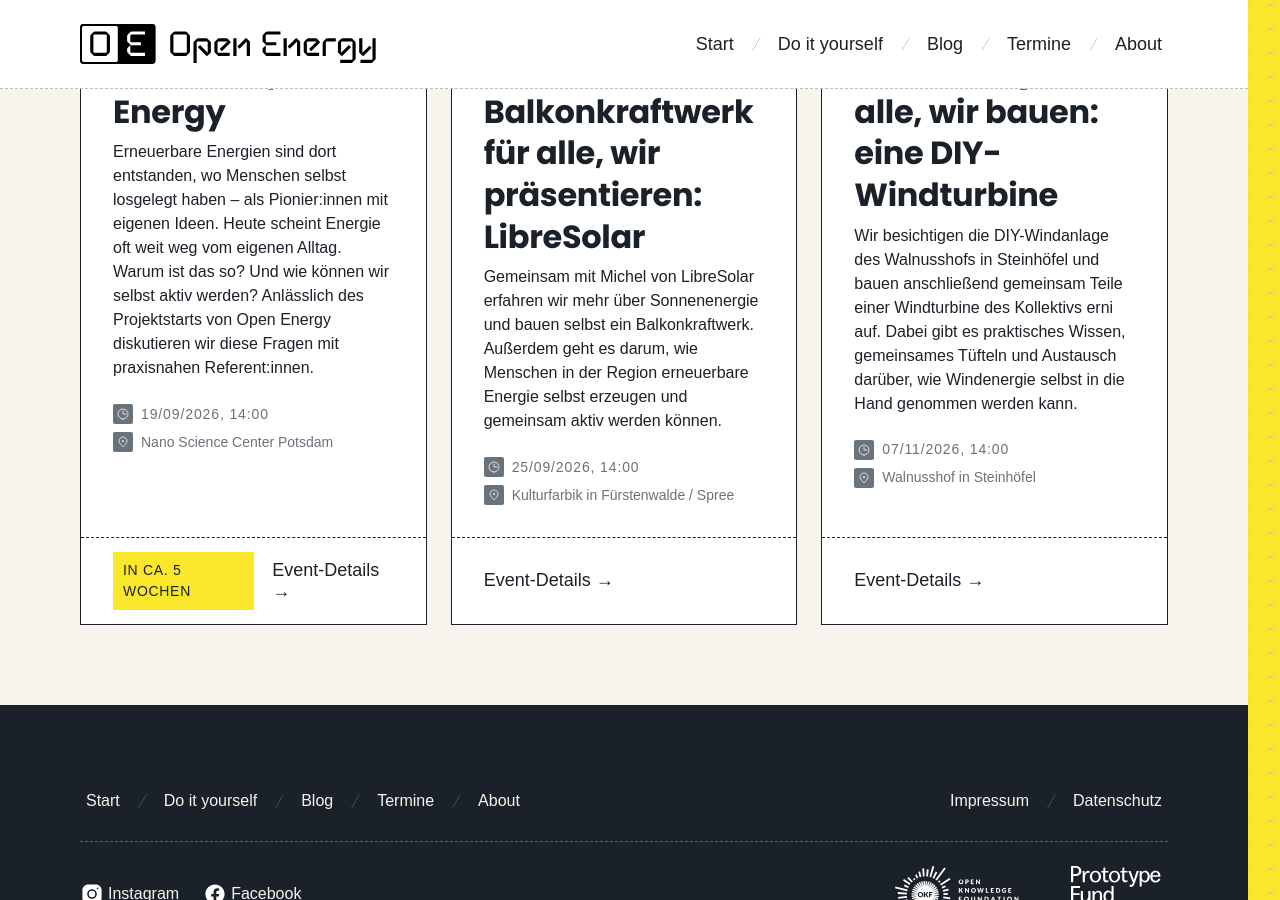
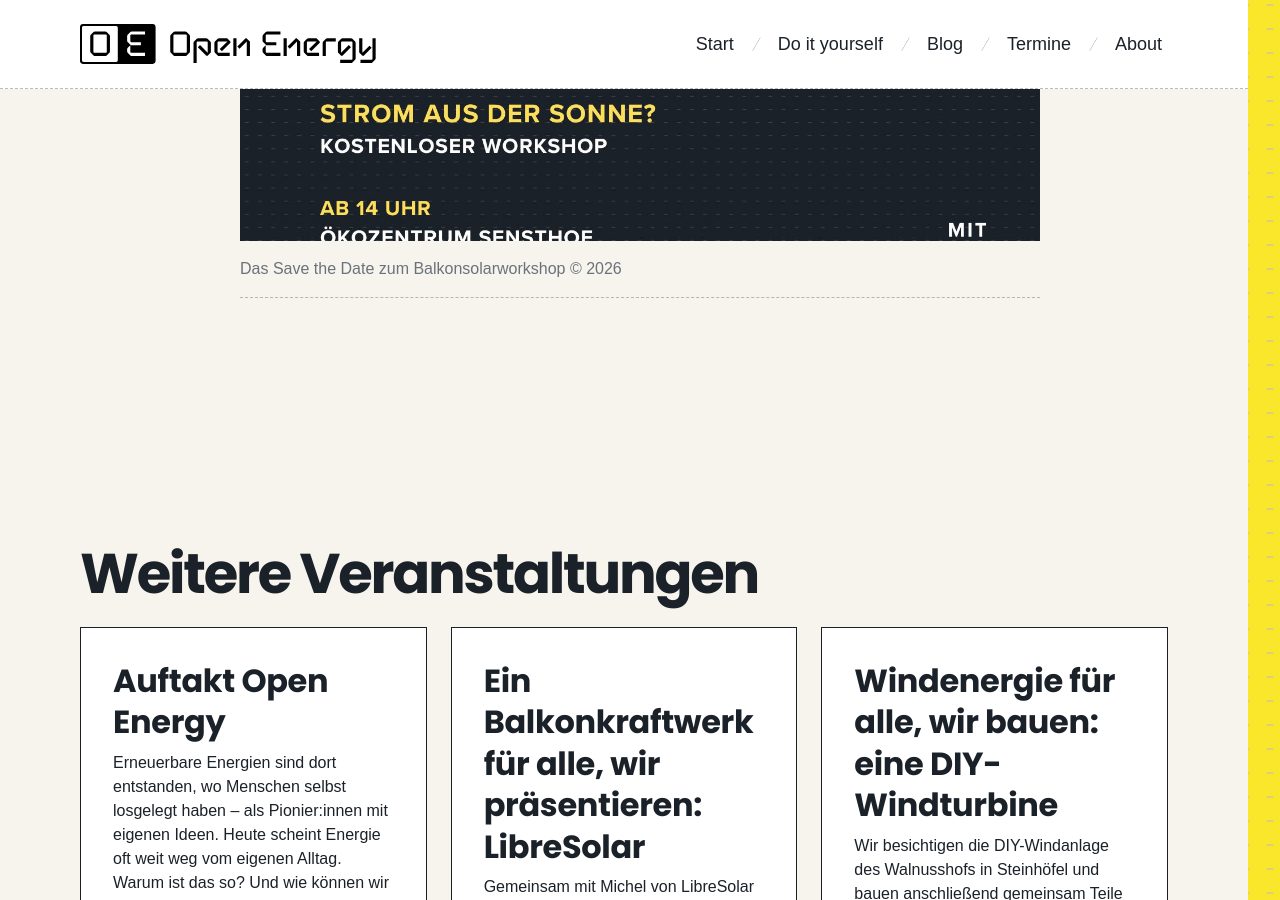
Before and after one commit to okfde/open-energy, a Jekyll site: the page built from _events/solar-workshop-1.md, in a window 1280 px wide and 900 px high, scrolled down 1326 px. Built offline with Jekyll 4.4.1, drawn with Linux system fonts in a browser that asks for light colours; some web fonts are replaced.

Commit message:
Update solar-workshop-1.md

```diff
--- a/_events/solar-workshop-1.md
+++ b/_events/solar-workshop-1.md
@@ -6,3 +6,8 @@
 excerpt: "Gemeinsam mit Michel von LibreSolar bauen wir ein Balkonkraftwerk – und lernen ganz praktisch, wie Sonnenenergie selbst erzeugt werden kann. Danach gibt's Kaffee & Kuchen im Solarcafé auf dem Sensthof."
 signup_url: "https://cloud.okfn.de/apps/forms/s/pnASW8QB9CMep65jMJf9YBqn"
 ---
+
+<figure class="article-figure">
+  <img src="{{ '/assets/images/photos/blog/savethedate-3.jpg' | relative_url }}" alt="">
+  <figcaption> Das Save the Date zum Balkonsolarworkshop © 2026</figcaption>
+</figure>
```
